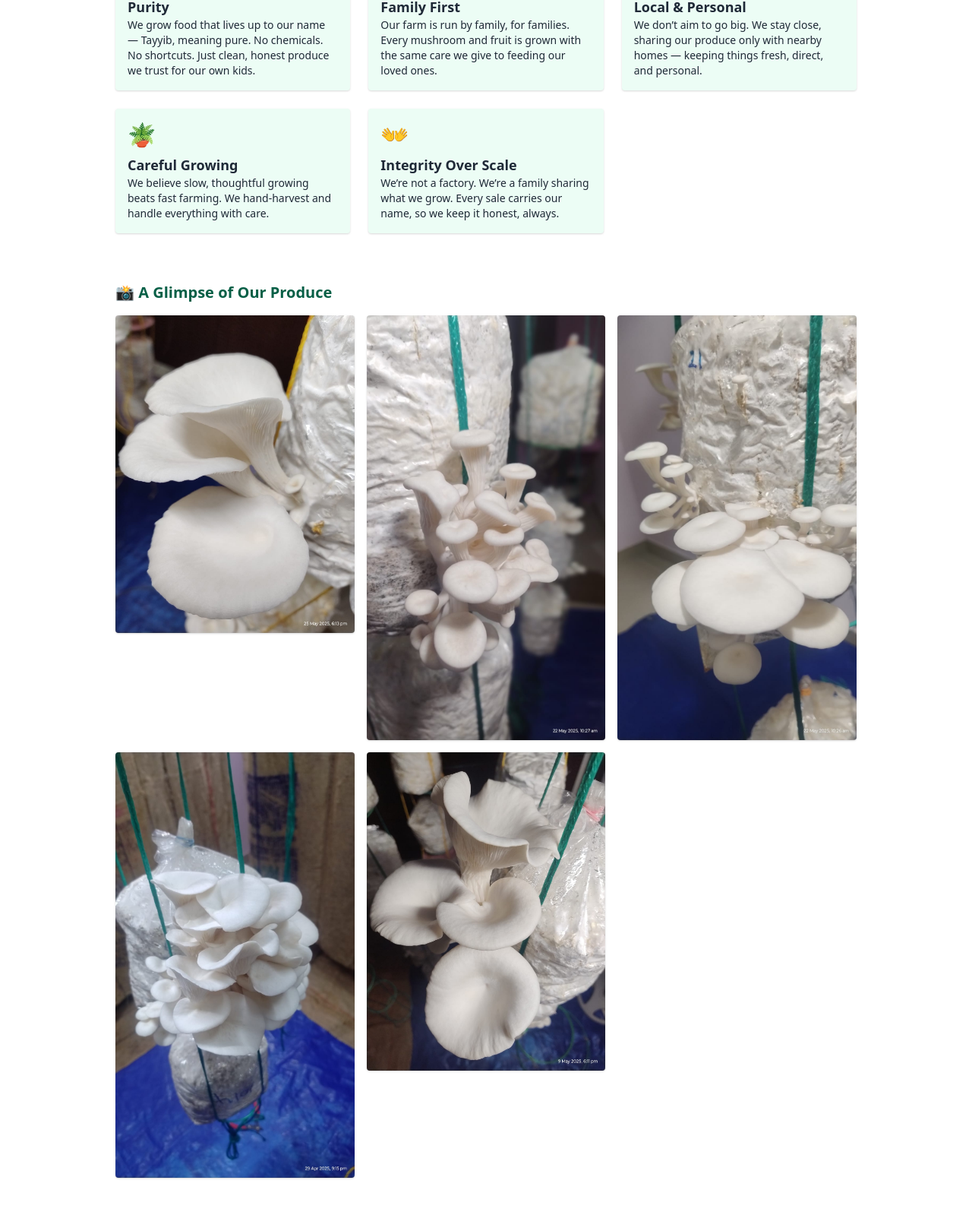
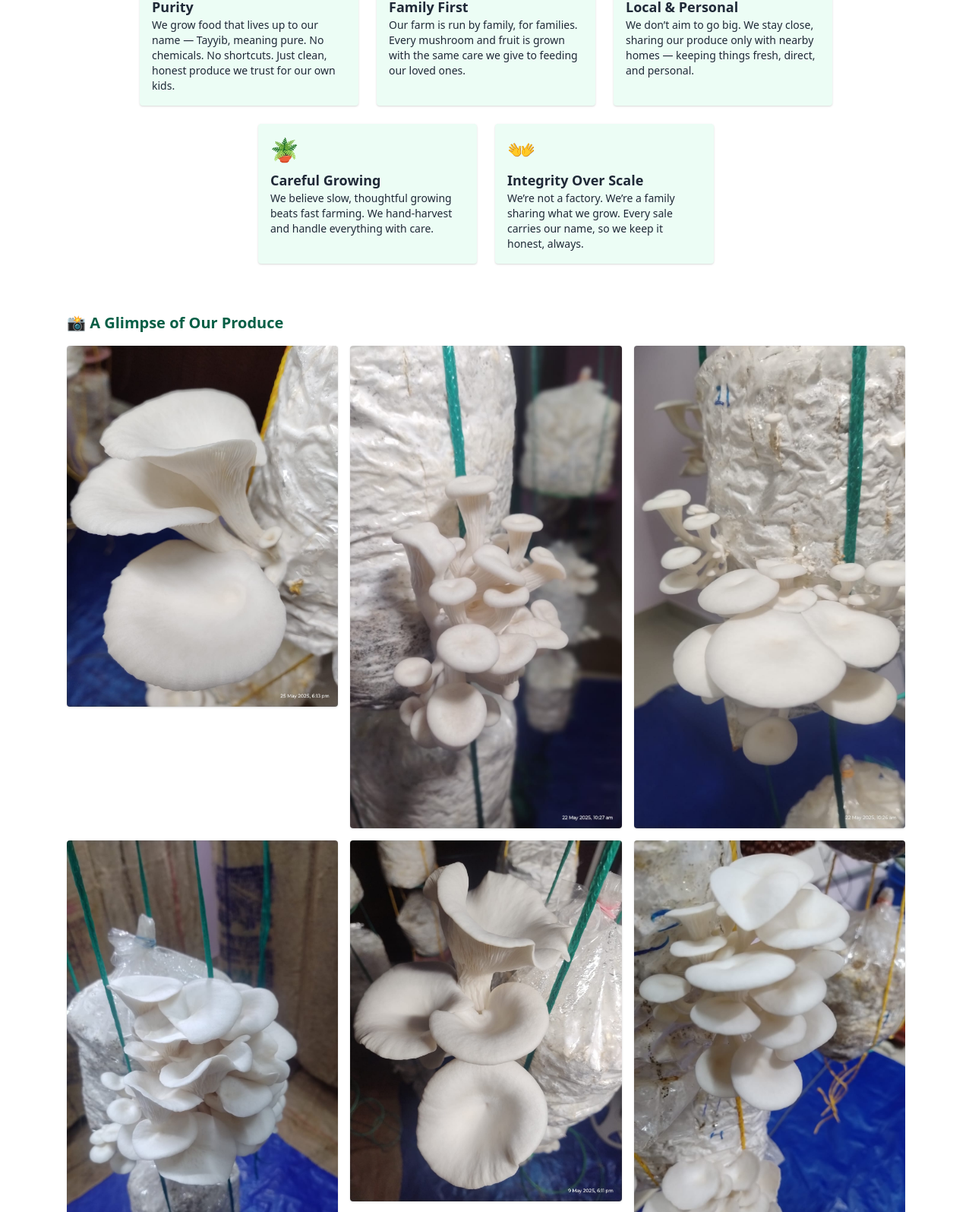
Before and after one commit to TayyibCrops/tayyibcrops.github.io, a plain HTML site: page about.html in a window 1280 px wide. Shown: the part 705-2300 px from the top of the page at 76% size. Drawn offline with nearby package versions, Linux system fonts and the light colour scheme.

Commit message:
Update about.html

```diff
--- a/about.html
+++ b/about.html
@@ -4,63 +4,69 @@
   <meta charset="UTF-8" />
   <meta name="viewport" content="width=device-width, initial-scale=1.0" />
   <title>About | Tayyib Crops</title>
+
+  <!-- Tailwind CSS -->
   <link href="https://cdn.jsdelivr.net/npm/tailwindcss@2.2.19/dist/tailwind.min.css" rel="stylesheet">
-  <link href="https://cdnjs.cloudflare.com/ajax/libs/lightbox2/2.11.4/css/lightbox.min.css" rel="stylesheet" />
+
+  <!-- Lightbox2 CSS -->
+  <link href="https://cdnjs.cloudflare.com/ajax/libs/lightbox2/2.11.4/css/lightbox.min.css" rel="stylesheet">
 </head>
+
 <body class="bg-white text-gray-800 font-sans">
+
+  <!-- Navigation -->
   <nav class="bg-green-100 p-4 shadow-md flex justify-center space-x-6 text-green-700">
     <a href="index.html" class="hover:underline">Home</a>
     <a href="about.html" class="hover:underline font-semibold">About</a>
     <a href="contact.html" class="hover:underline">Contact</a>
   </nav>
 
+  <!-- Header -->
   <header class="text-center py-10 px-6 bg-green-50">
     <h1 class="text-4xl font-bold text-green-800">About Tayyib Crops</h1>
-    <p class="text-lg text-green-700 mt-4 max-w-3xl mx-auto">
-      Rooted in the values of purity, family, and mindful growing, Tayyib Crops is a small homegrown initiative that believes in clean, honest food.
-    </p>
+    <p class="text-lg text-green-700 mt-4 max-w-3xl mx-auto">Rooted in the values of purity, family, and mindful growing, Tayyib Crops is a small homegrown initiative that believes in clean, honest food.</p>
   </header>
 
-  <main class="px-6 py-10 max-w-5xl mx-auto space-y-16">
-    <!-- Mission and Vision -->
+  <main class="px-6 py-10 max-w-6xl mx-auto space-y-16">
+
+    <!-- Mission & Vision -->
     <section>
       <h2 class="text-2xl font-bold text-green-800 mb-4">🌱 Our Mission</h2>
-      <p>
-        At Tayyib Crops, we grow what we feed our own kids — pure, chemical-free oyster mushrooms and seasonal produce. True to the name <strong>Tayyib</strong>, meaning “pure,” everything we offer is grown with care and shared with delight, from our family to yours.
-      </p>
+      <p>At Tayyib Crops, we grow what we feed our own kids — pure, chemical-free oyster mushrooms and seasonal produce. True to the name <strong>Tayyib</strong>, meaning “pure,” everything we offer is grown with care and shared with delight, from our family to yours.</p>
 
       <h2 class="text-2xl font-bold text-green-800 mt-10 mb-4">👀 Our Vision</h2>
-      <p>
-        Inspired by the meaning of <strong>Tayyib</strong> — “pure” — we aim to stay small and sincere, building a local circle that values clean, homegrown food. At Tayyib Crops, we grow with love and share with intention.
-      </p>
+      <p>Inspired by the meaning of <strong>Tayyib</strong> — “pure” — we aim to stay small and sincere, building a local circle that values clean, homegrown food. At Tayyib Crops, we grow with love and share with intention.</p>
     </section>
 
-    <!-- Our Core Values -->
+    <!-- Core Values -->
     <section>
       <h2 class="text-2xl font-bold text-green-800 mb-6">💚 Our Core Values</h2>
-      <div class="grid gap-6 sm:grid-cols-2 lg:grid-cols-3">
-        <!-- Value cards... (unchanged from before) -->
-        <div class="bg-green-50 p-4 rounded shadow">
+      <div class="flex flex-wrap justify-center gap-6">
+        <div class="bg-green-50 p-4 rounded shadow w-72">
           <div class="text-3xl">🍃</div>
           <h3 class="font-semibold text-lg mt-2">Purity</h3>
           <p class="text-sm">We grow food that lives up to our name — Tayyib, meaning pure. No chemicals. No shortcuts. Just clean, honest produce we trust for our own kids.</p>
         </div>
-        <div class="bg-green-50 p-4 rounded shadow">
+
+        <div class="bg-green-50 p-4 rounded shadow w-72">
           <div class="text-3xl">👨‍👩‍👧‍👦</div>
           <h3 class="font-semibold text-lg mt-2">Family First</h3>
           <p class="text-sm">Our farm is run by family, for families. Every mushroom and fruit is grown with the same care we give to feeding our loved ones.</p>
         </div>
-        <div class="bg-green-50 p-4 rounded shadow">
+
+        <div class="bg-green-50 p-4 rounded shadow w-72">
           <div class="text-3xl">🏘️</div>
           <h3 class="font-semibold text-lg mt-2">Local & Personal</h3>
           <p class="text-sm">We don’t aim to go big. We stay close, sharing our produce only with nearby homes — keeping things fresh, direct, and personal.</p>
         </div>
-        <div class="bg-green-50 p-4 rounded shadow">
+
+        <div class="bg-green-50 p-4 rounded shadow w-72">
           <div class="text-3xl">🪴</div>
           <h3 class="font-semibold text-lg mt-2">Careful Growing</h3>
           <p class="text-sm">We believe slow, thoughtful growing beats fast farming. We hand-harvest and handle everything with care.</p>
         </div>
-        <div class="bg-green-50 p-4 rounded shadow">
+
+        <div class="bg-green-50 p-4 rounded shadow w-72">
           <div class="text-3xl">👐</div>
           <h3 class="font-semibold text-lg mt-2">Integrity Over Scale</h3>
           <p class="text-sm">We’re not a factory. We’re a family sharing what we grow. Every sale carries our name, so we keep it honest, always.</p>
@@ -72,20 +78,28 @@
     <section>
       <h2 class="text-xl font-bold text-green-800 mb-4">📸 A Glimpse of Our Produce</h2>
       <div class="grid grid-cols-2 sm:grid-cols-3 gap-4">
-        <a href="images/1.jpeg" data-lightbox="gallery" data-title="Oyster mushrooms"><img src="images/1.jpeg" class="rounded shadow" alt="Oyster mushrooms"></a>
-        <a href="images/3.jpeg" data-lightbox="gallery" data-title="Mango tree"><img src="images/3.jpeg" class="rounded shadow" alt="Mango tree"></a>
-        <a href="images/4.jpeg" data-lightbox="gallery" data-title="Naturally ripened mangoes"><img src="images/4.jpeg" class="rounded shadow" alt="Naturally ripened mangoes"></a>
-        <a href="images/5.jpeg" data-lightbox="gallery" data-title="Sliced mangoes"><img src="images/5.jpeg" class="rounded shadow" alt="Sliced mangoes"></a>
-        <a href="images/6.jpeg" data-lightbox="gallery" data-title="Papaya or sapota tree"><img src="images/6.jpeg" class="rounded shadow" alt="Papaya or sapota tree"></a>
+        <a href="images/1.jpeg" data-lightbox="farm-gallery" data-title="Oyster mushrooms"><img src="images/1.jpeg" alt="Oyster mushrooms" class="rounded shadow"></a>
+        <a href="images/3.jpeg" data-lightbox="farm-gallery" data-title="Oyster mushrooms"><img src="images/3.jpeg" alt="Oyster mushrooms" class="rounded shadow"></a>
+        <a href="images/4.jpeg" data-lightbox="farm-gallery" data-title="Oyster mushrooms"><img src="images/4.jpeg" alt="Oyster mushrooms" class="rounded shadow"></a>
+        <a href="images/5.jpeg" data-lightbox="farm-gallery" data-title="Oyster mushrooms"><img src="images/5.jpeg" alt="Oyster mushrooms" class="rounded shadow"></a>
+        <a href="images/6.jpeg" data-lightbox="farm-gallery" data-title="Oyster mushrooms"><img src="images/6.jpeg" alt="Oyster mushrooms" class="rounded shadow"></a>
+        <a href="images/10.jpeg" data-lightbox="farm-gallery" data-title="Oyster mushrooms"><img src="images/10.jpeg" alt="Oyster mushrooms" class="rounded shadow"></a>
+        <a href="images/11.jpeg" data-lightbox="farm-gallery" data-title="Oyster mushrooms"><img src="images/11.jpeg" alt="Oyster mushrooms" class="rounded shadow"></a>
+        <a href="images/Chikoo.jpeg" data-lightbox="farm-gallery" data-title="Sapodilla tree"><img src="images/Chikoo.jpeg" alt="Sapodilla tree" class="rounded shadow"></a>
+        <a href="images/MangoTypes.jpeg" data-lightbox="farm-gallery" data-title="3 Varieties of Mangoes: കോട്ടൂക്കോണം, കപ്പ , പഞ്ജര "><img src="images/MangoTypes.jpeg" alt="3 Varieties of Mangoes: കോട്ടൂക്കോണം, കപ്പ , പഞ്ജര " class="rounded shadow"></a>
+        <a href="images/MangoHarvest.jpg" data-lightbox="farm-gallery" data-title="Last year's Mango Harvest"><img src="images/MangoHarvest.jpg" alt="Last year's Mango Harvest" class="rounded shadow"></a>
+        <a href="images/NaturalRipeningProcess.jpg" data-lightbox="farm-gallery" data-title="Mangoes being ripened naturally"><img src="images/NaturalRipeningProcess.jpg" alt="Mangoes being ripened naturally" class="rounded shadow"></a>
+        <a href="images/MangoSlices.jpg" data-lightbox="farm-gallery" data-title="Sliced Mangoes on table"><img src="images/MangoSlices.jpg" alt="Sliced Mangoes on table" class="rounded shadow"></a>
       </div>
     </section>
   </main>
 
+  <!-- Footer -->
   <footer class="bg-green-100 text-center text-sm p-4 mt-8 text-gray-600">
     &copy; 2025 Tayyib Crops. All rights reserved.
   </footer>
 
-  <!-- Lightbox JS -->
-  <script src="https://cdnjs.cloudflare.com/ajax/libs/lightbox2/2.11.4/js/lightbox-plus-jquery.min.js"></script>
+  <!-- Lightbox2 JS -->
+  <script src="https://cdnjs.cloudflare.com/ajax/libs/lightbox2/2.11.4/js/lightbox.min.js"></script>
 </body>
 </html>
```
